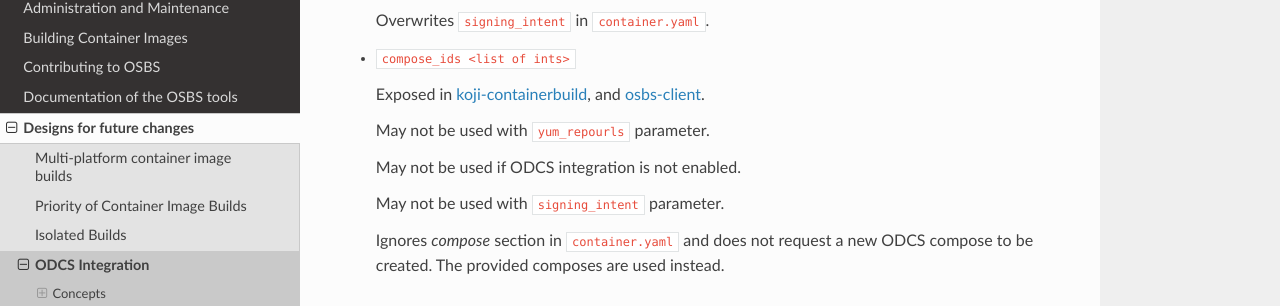
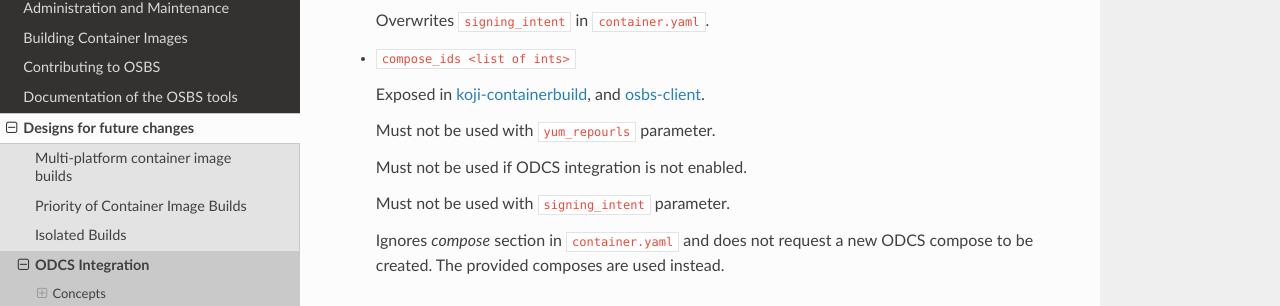
Before and after one commit to containerbuildsystem/osbs-docs, a Sphinx documentation site: the page built from docs/odcs.rst, in a window 1280 px wide and 900 px high, scrolled down 2748 px. Shown: the part 137-443 px from the top of the window. Built offline with Sphinx 7.4.7 and the Read the Docs theme 2.0.0, drawn with Linux system fonts in a browser that asks for light colours.

Commit message:
odcs: clarify constraint of compose_ids API param
Signed-off-by: Luiz Carvalho <lucarval@redhat.com>

```diff
--- a/docs/odcs.rst
+++ b/docs/odcs.rst
@@ -147,11 +147,11 @@ API Changes
 
   Exposed in `koji-containerbuild`_, and `osbs-client`_.
 
-  May not be used with ``yum_repourls`` parameter.
+  Must not be used with ``yum_repourls`` parameter.
 
-  May not be used if ODCS integration is not enabled.
+  Must not be used if ODCS integration is not enabled.
 
-  May not be used with ``signing_intent`` parameter.
+  Must not be used with ``signing_intent`` parameter.
 
   Ignores *compose* section in ``container.yaml`` and does not request a new
   ODCS compose to be created. The provided composes are used instead.
```
